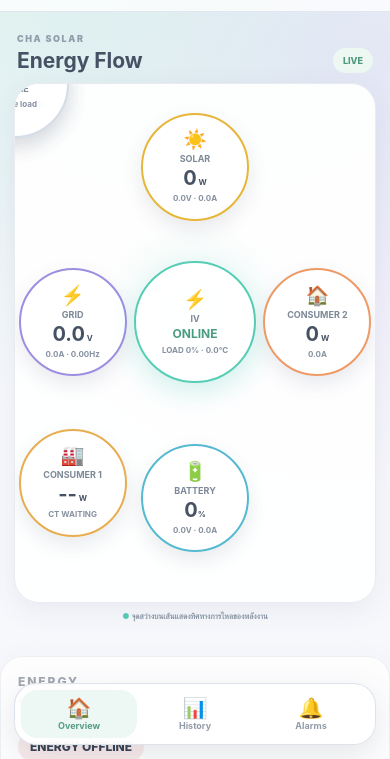
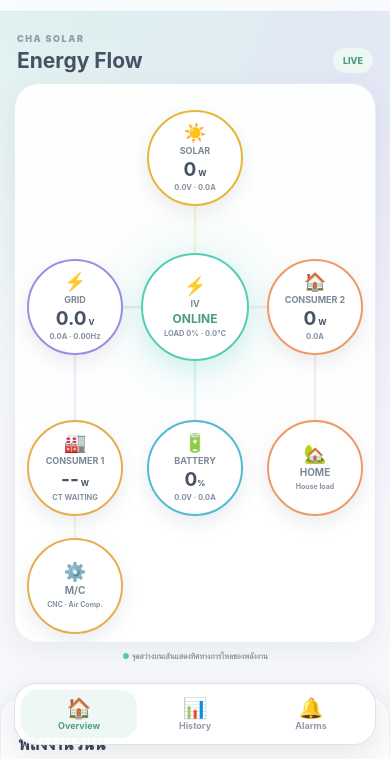
Before and after one commit to BTC-CHA/cha-solar-monitor, a plain HTML site: page index.html in a window 390 px wide. Shown: the part 85-844 px from the top of the page. Drawn offline with Linux system fonts and the light colour scheme; no server answers.

Commit message:
refine mobile node spacing and flow particles

```diff
--- a/style.css
+++ b/style.css
@@ -1879,22 +1879,28 @@ footer span {
   .mobile-quick { display:none; }
 }
 
-/* V1.6 circular mobile energy flow */
+/* V1.7 circular mobile energy flow */
 .mobile-flow{display:none}
 @media(max-width:699px){
  .mobile-quick{display:none!important}.mobile-flow{display:block;margin-bottom:12px}
  .mf-title{display:flex;justify-content:space-between;align-items:end;margin:0 3px 10px}
  .mf-title small{font-size:9px;letter-spacing:.17em;font-weight:900;color:#929dac}
  .mf-title h2{margin:2px 0 0;font-size:21px;color:#465264}
- .flow-stage{position:relative;height:520px;border:1px solid var(--border);border-radius:25px;overflow:hidden;background:radial-gradient(circle at 50% 45%,rgba(84,203,180,.13),transparent 29%),rgba(255,255,255,.94);box-shadow:var(--shadow)}
+ .flow-stage{position:relative;height:560px;border:1px solid var(--border);border-radius:25px;overflow:hidden;background:radial-gradient(circle at 50% 40%,rgba(84,203,180,.13),transparent 28%),rgba(255,255,255,.94);box-shadow:var(--shadow)}
  .flow-svg{position:absolute;inset:0;width:100%;height:100%}
- .ef{fill:none;stroke-width:4;stroke-linecap:round;stroke-dasharray:3 10;animation:dash 1s linear infinite}
- .ef.solar{stroke:#e5b638}.ef.grid,.ef.c1{stroke:#9c8ee1}.ef.home,.ef.c2{stroke:#ee9a66}.ef.bat{stroke:#55bad0;animation-direction:reverse}
- @keyframes dash{to{stroke-dashoffset:-26}}
- .fn{position:absolute;width:108px;aspect-ratio:1/1;border-radius:50%;transform:translate(-50%,-50%);box-sizing:border-box;background:rgba(255,255,255,.97);display:flex;flex-direction:column;align-items:center;justify-content:center;text-align:center;border:2px solid #d5dde7;box-shadow:0 8px 20px rgba(70,84,103,.12);color:#536071}
- .fn i{font-style:normal;font-size:19px;line-height:1}.fn b{font-size:9px;margin-top:4px;color:#7d8897}.fn strong{font-size:20px;line-height:1;margin-top:4px;color:#465264}.fn strong small{font-size:8px}.fn em{font-size:8px;margin-top:5px;font-style:normal;color:#8792a1;font-weight:700;white-space:nowrap}
- .pv{left:50%;top:16%;border-color:#e5b638}.gridn{left:16%;top:46%;border-color:#9c8ee1}.iv{left:50%;top:46%;width:122px;border-color:#56cdb5;box-shadow:0 8px 26px rgba(86,205,181,.22)}.iv strong{font-size:12px;color:#4a9c81}.c2n{left:84%;top:46%;border-color:#ee9a66}.c1n{left:16%;top:77%;border-color:#e7ad50}.battery{left:50%;top:80%;border-color:#55bad0}
- .sub{position:absolute;width:90px;min-height:58px;transform:translate(-50%,-50%);display:flex;flex-direction:column;align-items:center;justify-content:center;border:1px solid var(--border);border-radius:16px;background:#fff;box-shadow:0 6px 15px rgba(70,84,103,.08);font-size:15px}.sub b{font-size:9px;color:#657183}.sub small{font-size:7px;color:#98a2af}.mc{left:16%;top:94%}.house{left:84%;top:77%}
+ .energy-link{fill:none;stroke-width:2.4;stroke-linecap:round;opacity:.16;transition:opacity .35s ease,stroke-width .35s ease}
+ .energy-link.solar{stroke:#e5b638}.energy-link.grid{stroke:#9c8ee1}.energy-link.consumer1{stroke:#e7ad50}.energy-link.consumer2{stroke:#ee9a66}.energy-link.battery-link{stroke:#55bad0}
+ .energy-link.active{opacity:.72;stroke-width:3}
+ .flow-particles{opacity:0;transition:opacity .35s ease;filter:drop-shadow(0 0 4px currentColor);pointer-events:none}
+ .flow-particles.active{opacity:1}.flow-particles.solar{color:#e5b638;fill:#fff0a5}.flow-particles.grid{color:#9c8ee1;fill:#fff}.flow-particles.consumer1{color:#e7ad50;fill:#fff1c7}.flow-particles.consumer2{color:#ee9a66;fill:#fff0e8}.flow-particles.battery-link{color:#55bad0;fill:#e6fbff}
+ .fn{position:absolute;width:clamp(84px,24.6vw,96px);aspect-ratio:1/1;border-radius:50%;transform:translate(-50%,-50%);box-sizing:border-box;background:rgba(255,255,255,.98);display:flex;flex-direction:column;align-items:center;justify-content:center;text-align:center;border:2px solid #d5dde7;box-shadow:0 7px 18px rgba(70,84,103,.11);color:#536071;padding:5px}
+ .fn i{font-style:normal;font-size:18px;line-height:1}.fn b{font-size:9px;margin-top:3px;color:#7d8897}.fn strong{font-size:19px;line-height:1;margin-top:4px;color:#465264}.fn strong small{font-size:8px}.fn em{font-size:7.5px;margin-top:4px;font-style:normal;color:#8792a1;font-weight:700;white-space:nowrap}
+ .pv{left:50%;top:13.2%;border-color:#e5b638}.gridn{left:16.67%;top:40%;border-color:#9c8ee1}.iv{left:50%;top:40%;width:clamp(94px,27.7vw,108px);border-color:#56cdb5;box-shadow:0 8px 24px rgba(86,205,181,.22)}.iv strong{font-size:12px;color:#4a9c81}.c2n{left:83.33%;top:40%;border-color:#ee9a66}.c1n{left:16.67%;top:68.75%;border-color:#e7ad50}.battery{left:50%;top:68.75%;border-color:#55bad0}.homen{left:83.33%;top:68.75%;border-color:#ee9a66}.mcn{left:16.67%;top:90%;border-color:#e7ad50}
+ .homen em,.mcn em{font-size:7px}.homen b,.mcn b{font-size:10px}
  .flow-note{text-align:center;font-size:8px;font-weight:700;color:#8c97a5;padding:8px 2px 0}.flow-note::first-letter{color:#56cdb5}
  .energy-map{display:none!important}
 }
+
+@media (prefers-reduced-motion:reduce){
+ .flow-particles animateMotion{animation:none}
+}
```
